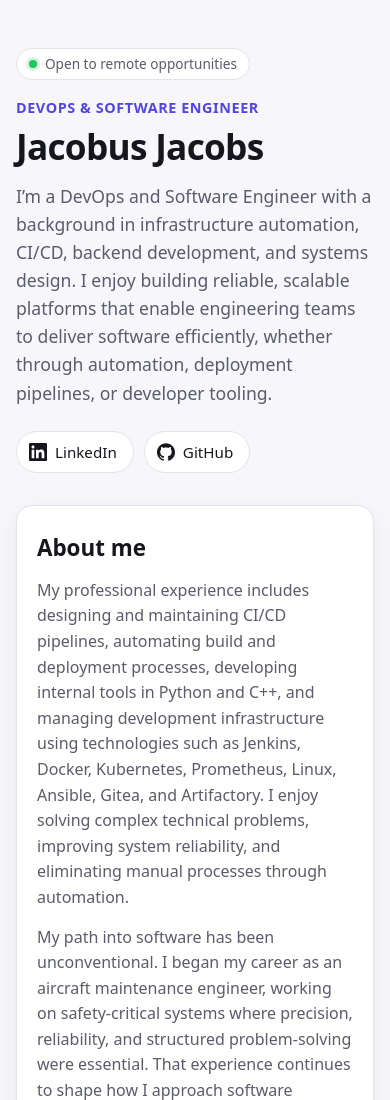
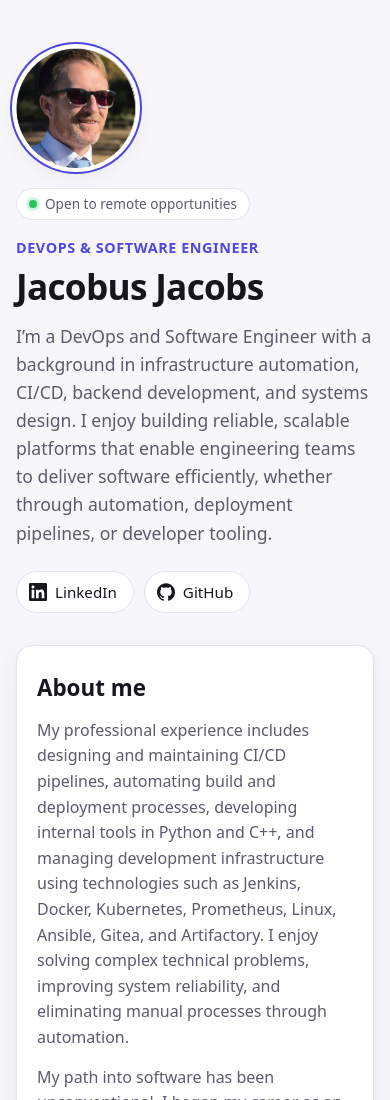
Before and after one commit to JacobusTheOne/portfolio, a plain HTML site: page index.html in a window 390 px wide. Shown: the top 1100 px of the page. Drawn offline with Linux system fonts and the light colour scheme.

Commit message:
Add self-portrait to the header
Photo beside the name and intro, centered as a group on desktop and
stacked above the name on phones. Configured via PROFILE.photo in
sites.js; hides itself if the image fails to load.

Co-Authored-By: Claude Opus 5.5 <noreply@anthropic.com>

```diff
--- a/index.html
+++ b/index.html
@@ -10,12 +10,15 @@
 </head>
 <body>
   <header class="hero">
-    <div class="wrap">
+    <div class="wrap hero-grid">
+      <img class="photo" id="photo" alt="" width="200" height="200" decoding="async" hidden>
+      <div class="hero-text">
       <p class="status" id="status" hidden></p>
       <p class="eyebrow" id="role"></p>
       <h1 id="name"></h1>
       <p class="intro" id="intro"></p>
       <nav class="links" id="profile-links" aria-label="Profiles"></nav>
+      </div>
     </div>
   </header>
 
--- a/script.js
+++ b/script.js
@@ -27,6 +27,13 @@
   $("intro").textContent = profile.intro || "";
   $("footer-name").textContent = profile.name || "";
   $("year").textContent = new Date().getFullYear();
+  const photo = profile.photo && safeUrl(profile.photo);
+  if (photo) {
+    $("photo").src = photo;
+    $("photo").alt = profile.name ? `Portrait of ${profile.name}` : "Portrait";
+    $("photo").onerror = () => { $("photo").hidden = true; };
+    $("photo").hidden = false;
+  }
   if (profile.status) {
     $("status").textContent = profile.status;
     $("status").hidden = false;
--- a/sites.js
+++ b/sites.js
@@ -5,6 +5,7 @@
 window.PROFILE = {
   name: "Jacobus Jacobs",
   role: "DevOps & Software Engineer",
+  photo: "Selfportrait.png", // set to "" to hide
   status: "Open to remote opportunities", // set to "" to hide the badge
   intro:
     "I’m a DevOps and Software Engineer with a background in infrastructure automation, CI/CD, backend development, and systems design. I enjoy building reliable, scalable platforms that enable engineering teams to deliver software efficiently, whether through automation, deployment pipelines, or developer tooling.",
--- a/styles.css
+++ b/styles.css
@@ -50,6 +50,30 @@ a { color: inherit; }
 
 /* Hero */
 .hero { padding: 72px 0 40px; }
+.hero-grid {
+  display: grid;
+  grid-template-columns: minmax(0, 620px) auto;
+  grid-template-areas: "text photo";
+  justify-content: center;
+  align-items: center;
+  gap: 56px;
+}
+.hero-text { grid-area: text; }
+.photo {
+  grid-area: photo;
+  width: 200px;
+  height: 200px;
+  border-radius: 50%;
+  object-fit: cover;
+  background: var(--surface);
+  box-shadow: 0 0 0 4px var(--surface), 0 0 0 6px var(--accent), var(--shadow);
+}
+.photo[hidden] { display: none; }
+@media (max-width: 720px) {
+  .hero-grid { grid-template-columns: 1fr; grid-template-areas: "photo" "text"; gap: 20px; }
+  .photo { width: 120px; height: 120px; }
+}
+
 .eyebrow {
   margin: 0 0 8px;
   color: var(--accent);
```
Also changed, not shown: Selfportrait.png (added).
